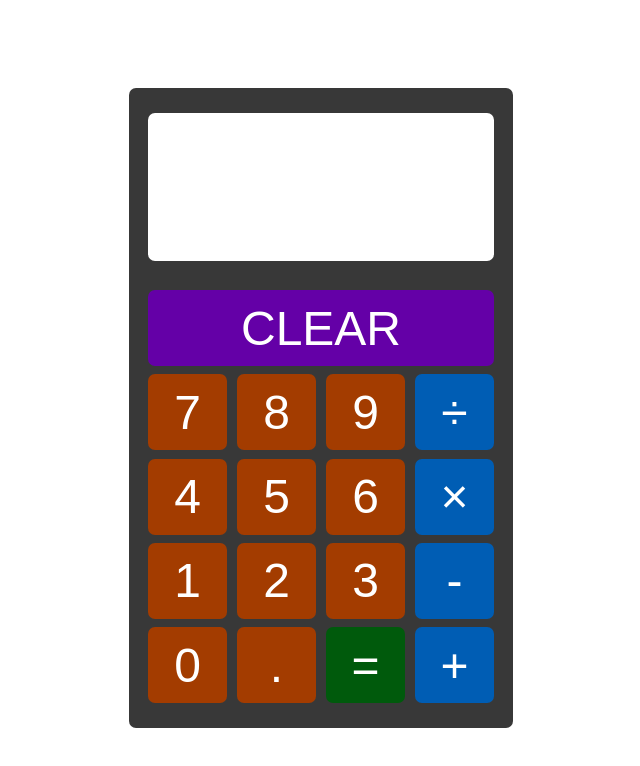
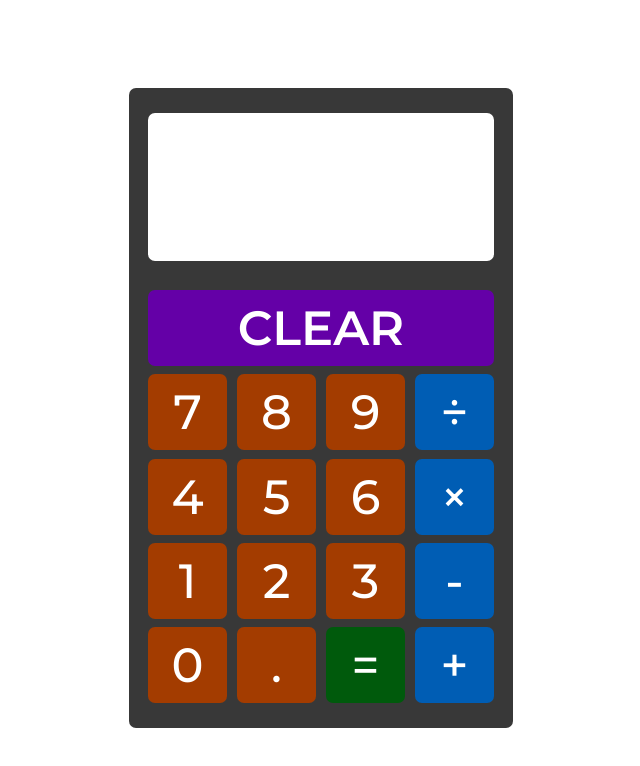
Before and after one commit to meowzie/calculator, a plain HTML site: page index.html in a window 1280 px wide. Shown: the whole page, without its empty margins (327-967 px from the left). Drawn offline with Linux system fonts and the light colour scheme.

Commit message:
changed font to Montserrat and increased weight of "clear"

```diff
--- a/index.html
+++ b/index.html
@@ -4,6 +4,9 @@
     <head>
         <script src="script.js" defer></script>
         <link rel="stylesheet" type="text/css" href="style.css"/>
+        <link rel="preconnect" href="https://fonts.googleapis.com">
+        <link rel="preconnect" href="https://fonts.gstatic.com" crossorigin>
+        <link href="https://fonts.googleapis.com/css2?family=Montserrat:wght@500;600&display=swap" rel="stylesheet">
     </head>
     <body>
         <div class="container">
--- a/style.css
+++ b/style.css
@@ -52,6 +52,7 @@
     font-size: 3em;
     border: 0px;
     border-radius: 7px;
+    font-family: 'Montserrat', sans-serif;
 }
 #equal {
     background: rgb(0, 90, 12);
@@ -62,4 +63,5 @@
 .clear {
     width: 100%;
     background: rgb(100, 0, 167);
+    font-weight: 600;
 }
```
